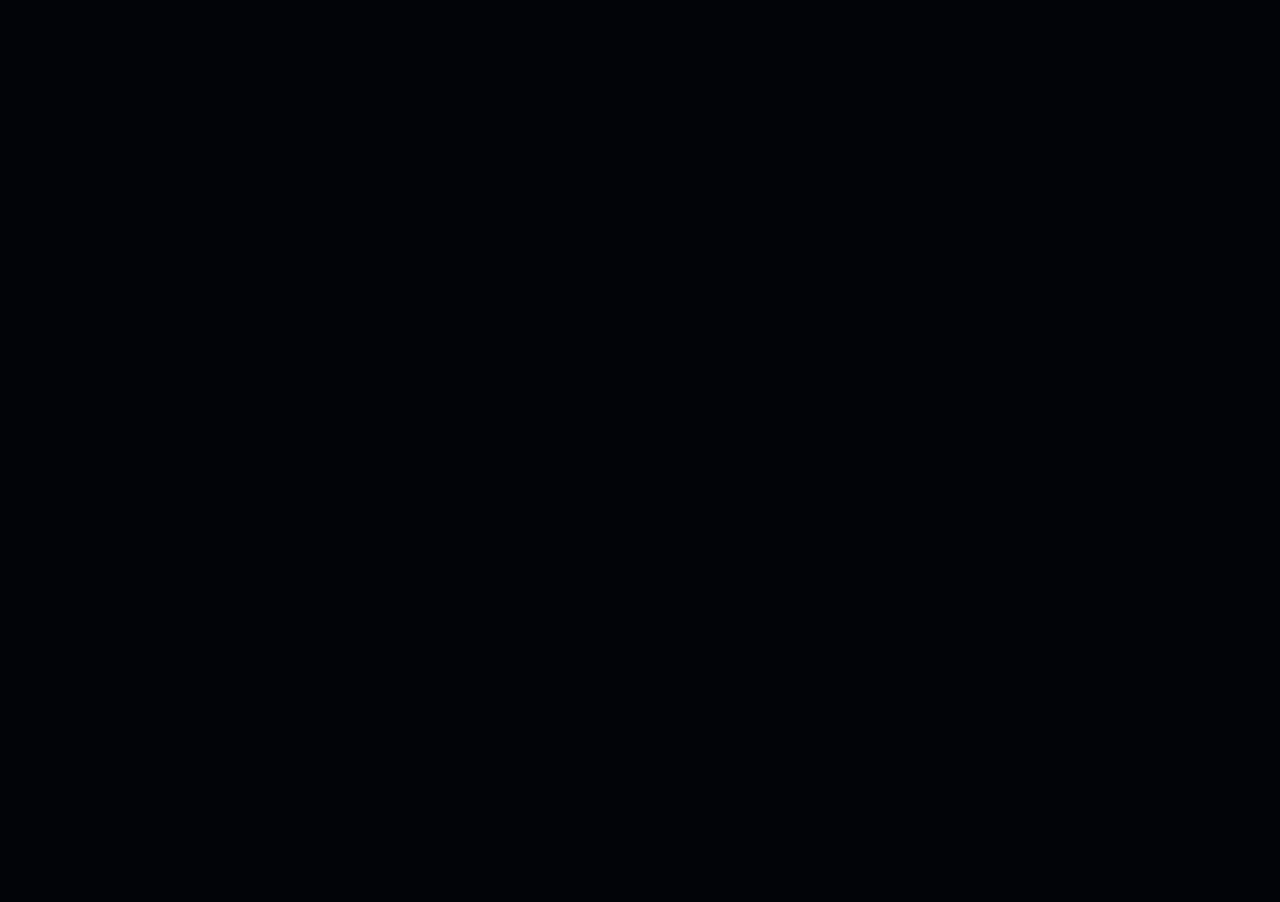
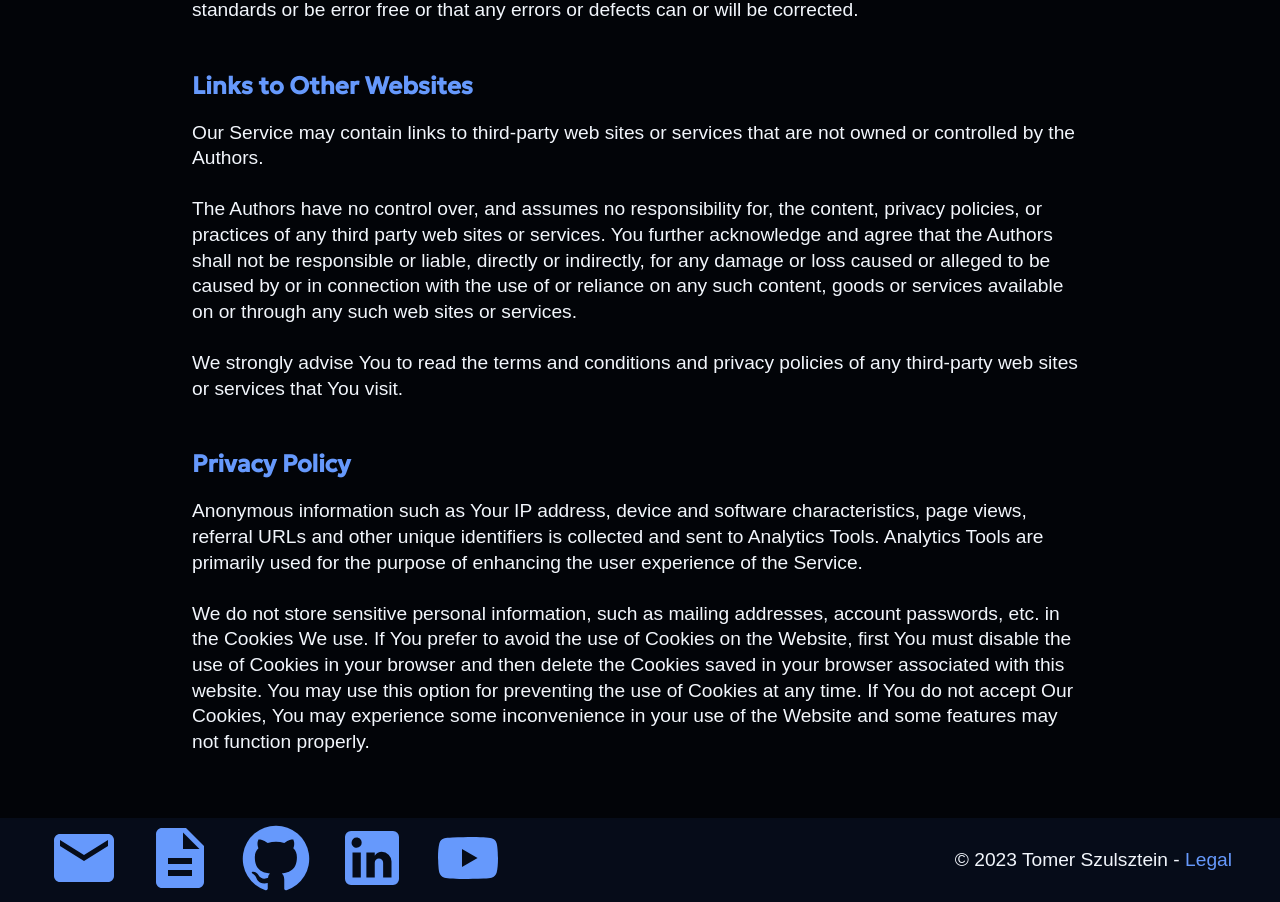
Before and after one commit to tomersz12/tomer-portfolio, a React (Vite) app: page /legal in a window 1280 px wide. Before the commit this address had no page. Shown: the part 1600-2502 px from the top of the page. Before the commit the page ends 800 px from the top, so only its background shows below. Built offline with nearby package versions, Linux system fonts and the light colour scheme; a web font is replaced by a local one.

Commit message:
added legal section + added popup disclaimer

```diff
--- a/src/App.tsx
+++ b/src/App.tsx
@@ -1,6 +1,7 @@
 import { BrowserRouter as Router, Routes, Route } from 'react-router-dom';
 
 import Home from './pages/Home';
+import Legal from './pages/Legal';
 
 function App() {
 
@@ -9,6 +10,7 @@ function App() {
       <Router>
         <Routes>
           <Route path="/" element={<Home />} />
+          <Route path="/legal" element={<Legal />} />
         </Routes>
       </Router>
     </>
--- a/src/components/Footer.tsx
+++ b/src/components/Footer.tsx
@@ -28,7 +28,7 @@ const Footer = () => {
                             <YouTubeIcon className="icon"/>
                         </a>
                     </div>
-                    <p>&copy; 2023 Tomer Szulsztein</p>
+                    <p>&copy; 2023 Tomer Szulsztein - <a href="/legal">Legal</a></p>
                 </div>
             </div>
         </>
--- /dev/null
+++ b/src/pages/Legal.tsx
@@ -0,0 +1,91 @@
+import Footer from "../components/Footer";
+
+import HomeIcon from '@mui/icons-material/Home';
+
+const Legal = () => {
+    return (
+        <>
+            <div className="legal">
+                <a href={'./'} title="Home">
+                    <HomeIcon className="icon"/>
+                </a>
+                <h1>Legal</h1>
+                <h2>Interpretation</h2>
+                <p>
+                    The words of which the initial letter is capitalized have meanings defined under the following conditions.
+                    The following definitions shall have the same meaning regardless of whether they appear in singular or in plural.
+                </p>
+                <h2>Definitions</h2>
+                <p>
+                    <ul>
+                        <li>
+                            <span className="heading">Website ("Service"):</span> refers to the website, accessible from https://tomerszulsztein.com/
+                        </li>
+                        <li>
+                            <span className="heading">Author ("We", "Our"):</span> refers to an entity that has direct or indirect editorial rights over the Website.
+                        </li>
+                        <li>
+                            <span className="heading">Device:</span> refers to any device that can access the Service such as a computer or cellphone.
+                        </li>
+                        <li>
+                            <span className="heading">Terms and Conditions ("Terms"):</span> refers to these Terms and Conditions that form the entire agreement between You and the Authors regarding the use of the Service.
+                        </li>
+                        <li>
+                            <span className="heading">You:</span> refers to the individual accessing or using the Service, or the company, or other legal entity on behalf of which such individual is accessing or using the Service, as applicable.
+                        </li>
+                        <li>
+                            <span className="heading">Cookies:</span> refer to small files that are placed on Your computer, mobile device or any other device by a website, containing details of your browsing history on that website among its many uses.
+                        </li>
+                    </ul>
+                </p>
+                <h2>Acknowledgement</h2>
+                <p>
+                    These are the Terms and Conditions governing the use of this Service and the agreement that operates between You and the Authors.
+                    These Terms and Conditions set out the rights and obligations of all users regarding the use of the Service.
+                    <br/><br/>
+                    Your access to and use of the Service is conditioned on Your acceptance of and compliance with these Terms and Conditions.
+                    These Terms and Conditions apply to all visitors, users and others who access or use the Service.
+                    <br/><br/>
+                    By accessing or using the Service You agree to be bound by these Terms and Conditions.
+                    If You disagree with any part of these Terms and Conditions then You may not access the Service.
+                    <br/><br/>
+                    You represent that you are over the age of 13.
+                    The Authors do not permit those under 13 to use the Service.
+                    <br/><br/>
+                    Your access to and use of the Service is also conditioned on Your acceptance of and compliance with the Privacy Policy of the Website.
+                    Our Privacy Policy describes Our policies and procedures on the collection, use and disclosure of Your personal information when You use the Application or the Website and tells You about Your privacy rights and how the law protects You.
+                    Please read Our Privacy Policy carefully before using Our Service.
+                </p>
+                <h2>Copyright Notices</h2>
+                <p>
+                    Website design, content and logo subject to copyright &copy; 2023 Tomer Szulsztein.
+                </p>
+                <h2>"AS IS" Disclaimer</h2>
+                <p>
+                    The Authors provide no warranty or undertaking, and make no representation of any kind that the Service will meet Your requirements, achieve any intended results, be compatible or work with any other software, applications, systems or services, operate without interruption, meet any performance or reliability standards or be error free or that any errors or defects can or will be corrected.
+                </p>
+                <h2>Links to Other Websites</h2>
+                <p>
+                    Our Service may contain links to third-party web sites or services that are not owned or controlled by the Authors.
+                    <br/><br/>
+                    The Authors have no control over, and assumes no responsibility for, the content, privacy policies, or practices of any third party web sites or services. You further acknowledge and agree that the Authors shall not be responsible or liable, directly or indirectly, for any damage or loss caused or alleged to be caused by or in connection with the use of or reliance on any such content, goods or services available on or through any such web sites or services.
+                    <br/><br/>
+                    We strongly advise You to read the terms and conditions and privacy policies of any third-party web sites or services that You visit.
+                </p>
+                <h2>Privacy Policy</h2>
+                <p>
+                    Anonymous information such as Your IP address, device and software characteristics, page views, referral URLs and other unique identifiers is collected and sent to Analytics Tools.
+                    Analytics Tools are primarily used for the purpose of enhancing the user experience of the Service.
+                    <br/><br/>
+                    We do not store sensitive personal information, such as mailing addresses, account passwords, etc. in the Cookies We use.
+                    If You prefer to avoid the use of Cookies on the Website, first You must disable the use of Cookies in your browser and then delete the Cookies saved in your browser associated with this website.
+                    You may use this option for preventing the use of Cookies at any time.
+                    If You do not accept Our Cookies, You may experience some inconvenience in your use of the Website and some features may not function properly.
+                </p>
+            </div>
+            <Footer/>
+        </>
+    );
+};
+
+export default Legal;
--- a/src/scss/index.scss
+++ b/src/scss/index.scss
@@ -8,6 +8,15 @@ $accent: #2a5cc0;
 $body-font: 'Familjen Grotesk', sans-serif;
 $header-font: 'Geologica', sans-serif;
 $fancy-font: 'Bungee', cursive;
+
+@keyframes fadeIn {
+    from {
+        opacity: 0;
+    }
+    to {
+        opacity: 1;
+    }
+}
 
 body {
     background-color: $background;
@@ -116,11 +125,6 @@ h1, h2, h3, h4, h5, h6 {
                     .color {
                         color: $primary;
                     }
-                    .glitch {
-                        transition: all 0.1s ease-in-out;
-                        text-shadow: 0 0 0.25rem $accent, 0 0 0.5rem $accent, 0 0 1rem $accent, 0 0 2rem $accent, 0 0 80rem $accent;
-                        color: $primary;
-                    }
                 }
             }
             @media screen and (orientation: portrait) {
@@ -159,6 +163,9 @@ h1, h2, h3, h4, h5, h6 {
             }
         }
         .button-popup {
+            p {
+                margin: 1rem;
+            }
             position: absolute;
             background: $accent;
             transition: opacity 0.4s ease-in-out, transform 0.4s ease-in-out;
@@ -193,6 +200,13 @@ h1, h2, h3, h4, h5, h6 {
             @media screen and (orientation: portrait) {
                 margin-top: 75rem;
             }
+            &.active {
+                pointer-events: all;
+            }
+        }
+        .disclaimer {
+            color: $secondary;
+            text-align: center;
         }
     }
 }
@@ -247,16 +261,22 @@ h1, h2, h3, h4, h5, h6 {
                     transform: scale(0.9);
                 }
             }
-            a:focus, a:active {
+            a:active {
                 .icon {
-                    color: $accent;
-                    transform: scale(1) rotate(5deg);
+                    transform: rotate(5deg);
                 }
             }
         }
         p {
             font-size: 1.2rem;
             text-align: right;
+            a {
+                color: $primary;
+                text-decoration: none;
+                &:hover {
+                    color: $accent;
+                }
+            }
             @media screen and (orientation: portrait) {
                 font-size: 1rem;
             }
@@ -278,3 +298,70 @@ h1, h2, h3, h4, h5, h6 {
         height: calc(4rem + 7.5vh);
     }
 }
+
+.legal {
+    margin-top: 3rem;
+    padding: 2vh 15vw;
+    .icon {
+        left: 5vw;
+        top: 5vh;
+        position: fixed;
+        color: $secondary;
+        font-size: 3rem;
+        text-align: center;
+        background-color: $accent;
+        border-radius: 50%;
+        padding: 1rem;
+        transition: all 0.3s ease-in-out;
+        animation: fadeIn 0.5s linear;
+        box-shadow: 0.1rem 0.1rem 0.5rem 0.1rem $secondary;
+    }
+    a:active {
+        .icon {
+            color: $text;
+            transform: scale(0.9);
+            box-shadow: 0px 0px 1rem 0px $accent;
+        }
+    }
+    h1 {
+        font-size: 3rem;
+        font-weight: 700;
+        margin-bottom: 3rem;
+        text-align: center;
+    }
+    h2 {
+        font-size: 1.5rem;
+        font-weight: 700;
+        margin-bottom: 1rem;
+        color: $primary;
+    }
+    p {
+        font-size: 1.2rem;
+        font-weight: 400;
+        margin-bottom: 3rem;
+        line-height: 1.6rem;
+    }
+    ul {
+        margin-left: 3rem;
+        line-height: 1.6rem;
+        li {
+            margin-bottom: .5rem;
+            .heading {
+                color: $accent;
+                font-family: $fancy-font;
+            }
+        }
+    }
+    @media (orientation: portrait) {
+        padding: 2vh 7.5vw;
+        ul {
+            margin-left: 1.5rem;
+        }
+        .icon {
+            left: 2.2vw;
+            top: 4vh;
+            font-size: 2rem;
+            padding: .5rem;
+        }
+    }
+}
```
Also changed, not shown: src/components/About.tsx (+8 -6 lines).
